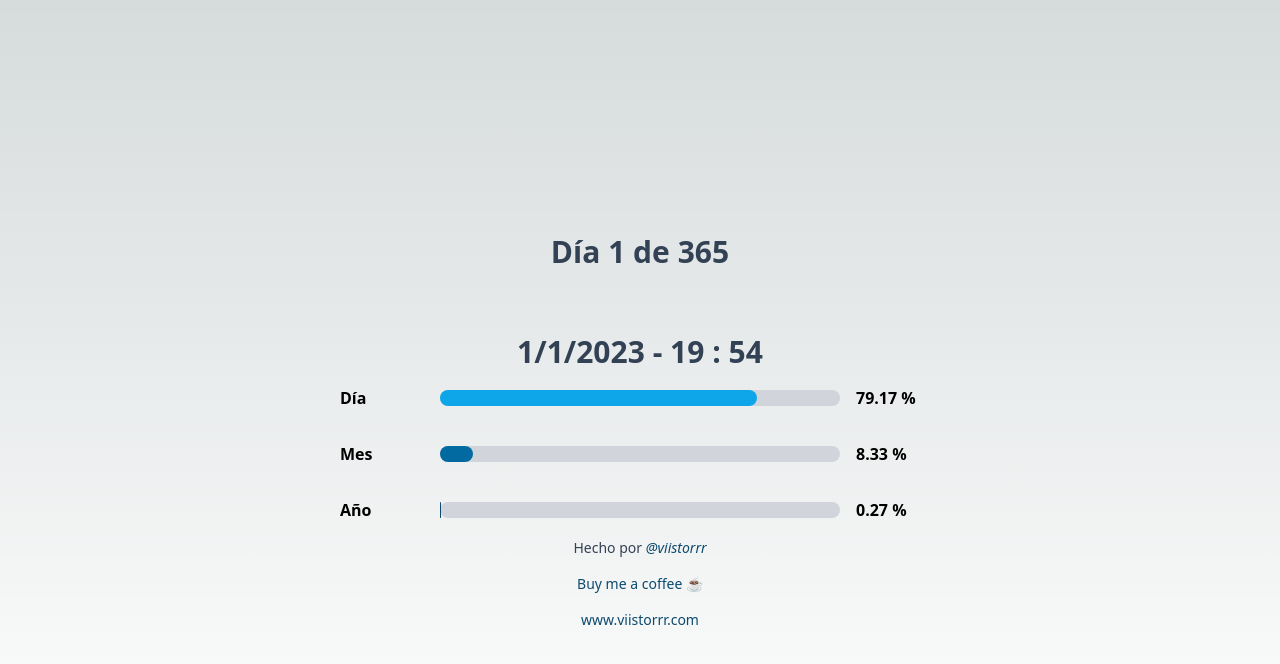
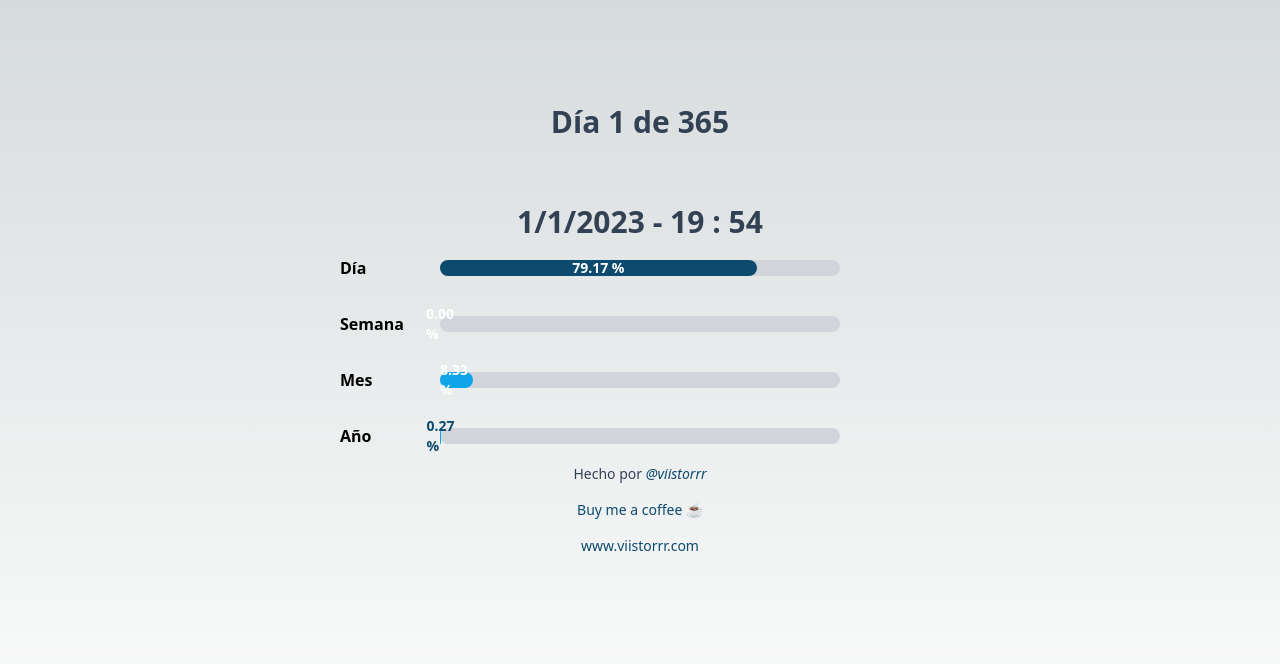
Before and after one commit to Viistorrr/yearprogress, a Next.js app: page / in a window 1280 px wide. Shown: the top 664 px of the page. Built offline with nearby package versions, Linux system fonts and the light colour scheme.

Commit message:
week info and % labels updated

```diff
--- a/app/output.css
+++ b/app/output.css
@@ -521,6 +521,19 @@ video {
   height: 1rem;
 }
 
+.h-8 {
+  height: 2rem;
+}
+
+.h-fit {
+  height: -moz-fit-content;
+  height: fit-content;
+}
+
+.h-2 {
+  height: 0.5rem;
+}
+
 .min-h-screen {
   min-height: 100vh;
 }
@@ -541,12 +554,24 @@ video {
   flex-direction: column;
 }
 
+.items-start {
+  align-items: flex-start;
+}
+
 .items-center {
   align-items: center;
 }
 
+.justify-start {
+  justify-content: flex-start;
+}
+
 .justify-center {
   justify-content: center;
+}
+
+.justify-between {
+  justify-content: space-between;
 }
 
 .rounded-full {
@@ -558,9 +583,9 @@ video {
   background-color: rgb(209 213 219 / var(--tw-bg-opacity));
 }
 
-.bg-sky-900 {
+.bg-sky-500 {
   --tw-bg-opacity: 1;
-  background-color: rgb(12 74 110 / var(--tw-bg-opacity));
+  background-color: rgb(14 165 233 / var(--tw-bg-opacity));
 }
 
 .bg-sky-700 {
@@ -568,9 +593,14 @@ video {
   background-color: rgb(3 105 161 / var(--tw-bg-opacity));
 }
 
-.bg-sky-500 {
+.bg-sky-900 {
   --tw-bg-opacity: 1;
-  background-color: rgb(14 165 233 / var(--tw-bg-opacity));
+  background-color: rgb(12 74 110 / var(--tw-bg-opacity));
+}
+
+.bg-sky-300 {
+  --tw-bg-opacity: 1;
+  background-color: rgb(125 211 252 / var(--tw-bg-opacity));
 }
 
 .p-10 {
@@ -591,6 +621,11 @@ video {
   padding-right: 1rem;
 }
 
+.py-2 {
+  padding-top: 0.5rem;
+  padding-bottom: 0.5rem;
+}
+
 .text-3xl {
   font-size: 1.875rem;
   line-height: 2.25rem;
@@ -601,8 +636,17 @@ video {
   line-height: 1.25rem;
 }
 
+.text-xl {
+  font-size: 1.25rem;
+  line-height: 1.75rem;
+}
+
 .font-bold {
   font-weight: 700;
+}
+
+.font-normal {
+  font-weight: 400;
 }
 
 .text-slate-700 {
@@ -613,6 +657,11 @@ video {
 .text-sky-900 {
   --tw-text-opacity: 1;
   color: rgb(12 74 110 / var(--tw-text-opacity));
+}
+
+.text-white {
+  --tw-text-opacity: 1;
+  color: rgb(255 255 255 / var(--tw-text-opacity));
 }
 
 :root {
--- a/app/page.tsx
+++ b/app/page.tsx
@@ -1,6 +1,7 @@
 import { LocalDateTime } from "local-date";
 
 const TOTAL_DAYS = 365;
+const TOTAL_WEEK_DAYS = 7;
 const TOTAL_MONTHS = 12;
 const TOTAL_HOURS = 24;
 
@@ -10,10 +11,12 @@ export default function Home() {
   const date = new Date().getDate();
   const hours = new Date().getHours();
   const minutes = new Date().getMinutes();
+  const weekDay = new Date().getDay();
 
   const YearPercent = (date / TOTAL_DAYS) * 100;
   const MonthPercent = (date / TOTAL_MONTHS) * 100;
   const DayPercent = (hours / TOTAL_HOURS) * 100;
+  const WeekPercent = (weekDay / TOTAL_WEEK_DAYS) * 100;
 
   var now: any = new Date();
   var start: any = new Date(now.getFullYear(), 0, 0);
@@ -24,7 +27,7 @@ export default function Home() {
   console.log();
 
   return (
-    <main className="flex flex-col justify-center items-center p-10 min-h-screen">
+    <main className="flex flex-col justify-start items-center p-10 min-h-screen">
       <div className="flex flex-col w-full lg:w-1/2 items-center justify-center">
         <h1 className="text-3xl font-bold text-slate-700 p-16">
           Día {day} de {TOTAL_DAYS}
@@ -36,34 +39,54 @@ export default function Home() {
           <h1 className="font-bold w-2/12 py-4">Día </h1>
           <div className="w-8/12 bg-gray-300 rounded-full h-4 dark:bg-gray-700">
             <div
-              className="bg-sky-500 h-4 rounded-full"
+              className="flex items-center justify-center py-2 bg-sky-900 h-4 rounded-full"
               style={{ width: DayPercent.toString() + "%" }}
-            ></div>
+            >
+              <h1 className="font-bold items-center text-sm text-white">
+                {DayPercent.toFixed(2)} %{" "}
+              </h1>
+            </div>
           </div>
-          <h1 className="font-bold w-2/12 px-4">{DayPercent.toFixed(2)} % </h1>
+        </div>
+        <div className="flex w-full items-center align-center">
+          <h1 className="font-bold w-2/12 py-4">Semana </h1>
+          <div className="w-8/12 bg-gray-300 rounded-full h-4 dark:bg-gray-700">
+            <div
+              className="flex items-center justify-center py-2 bg-sky-700 h-4 rounded-full"
+              style={{ width: WeekPercent.toString() + "%" }}
+            >
+              <h1 className="font-bold items-center text-sm text-white">
+                {WeekPercent.toFixed(2)} %{" "}
+              </h1>
+            </div>
+          </div>
         </div>
         <div className="flex w-full items-center align-center">
           <h1 className="font-bold w-2/12 py-4">Mes </h1>
           <div className="w-8/12 bg-gray-300 rounded-full h-4 dark:bg-gray-700">
             <div
-              className="bg-sky-700 h-4 rounded-full"
+              className="flex items-center justify-center py-2 bg-sky-500 h-4 rounded-full"
               style={{ width: MonthPercent.toString() + "%" }}
-            ></div>
+            >
+              <h1 className="font-bold items-center text-sm text-white">
+                {MonthPercent.toFixed(2)} %{" "}
+              </h1>
+            </div>
           </div>
-          <h1 className="font-bold w-2/12 px-4">
-            {MonthPercent.toFixed(2)} %{" "}
-          </h1>
         </div>
 
         <div className="flex w-full items-center align-center">
           <h1 className="font-bold w-2/12 py-4">Año </h1>
           <div className="w-8/12 bg-gray-300 rounded-full h-4 dark:bg-gray-700">
             <div
-              className="bg-sky-900 h-4 rounded-full"
+              className="flex items-center justify-center py-2 bg-sky-500 h-4 rounded-full"
               style={{ width: YearPercent.toString() + "%" }}
-            ></div>
+            >
+              <h1 className="font-bold text-sm text-sky-900">
+                {YearPercent.toFixed(2)} %{" "}
+              </h1>
+            </div>
           </div>
-          <h1 className="font-bold w-2/12 px-4">{YearPercent.toFixed(2)} % </h1>
         </div>
       </div>
       <div>
```
